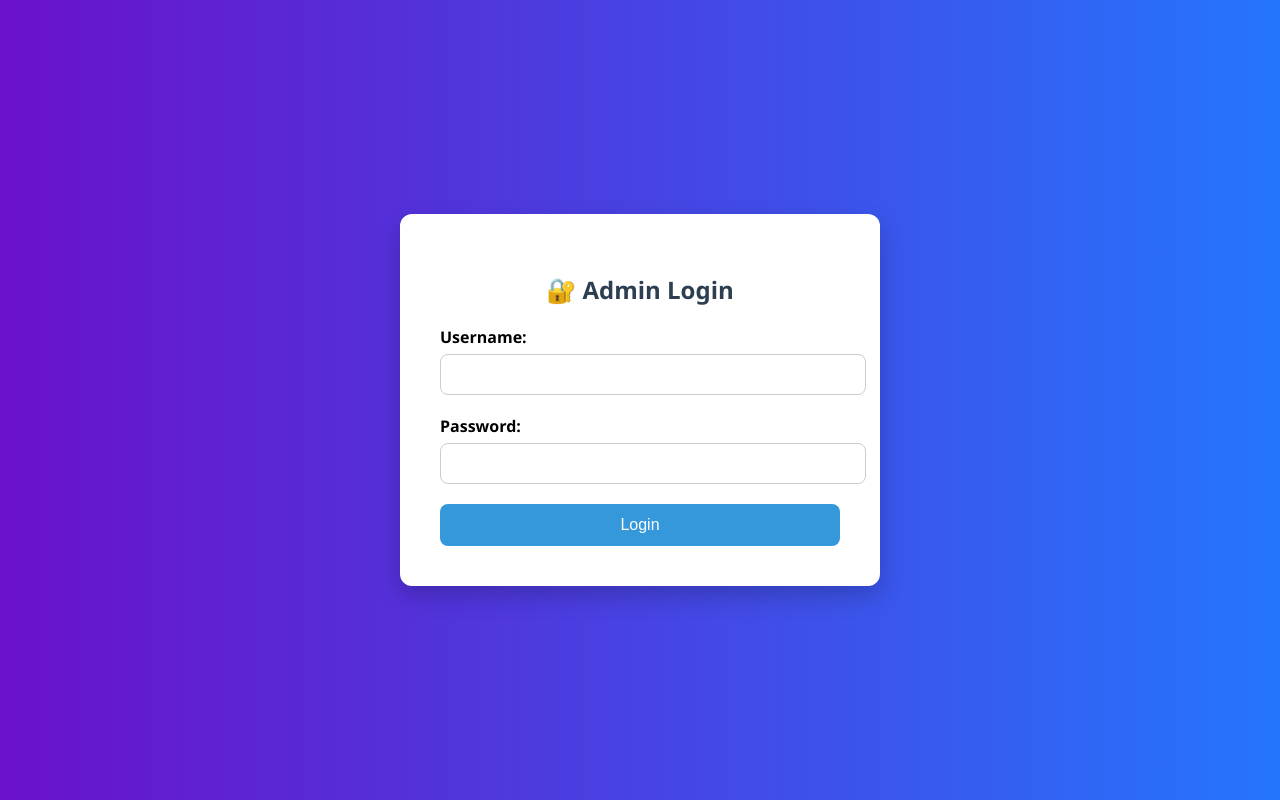
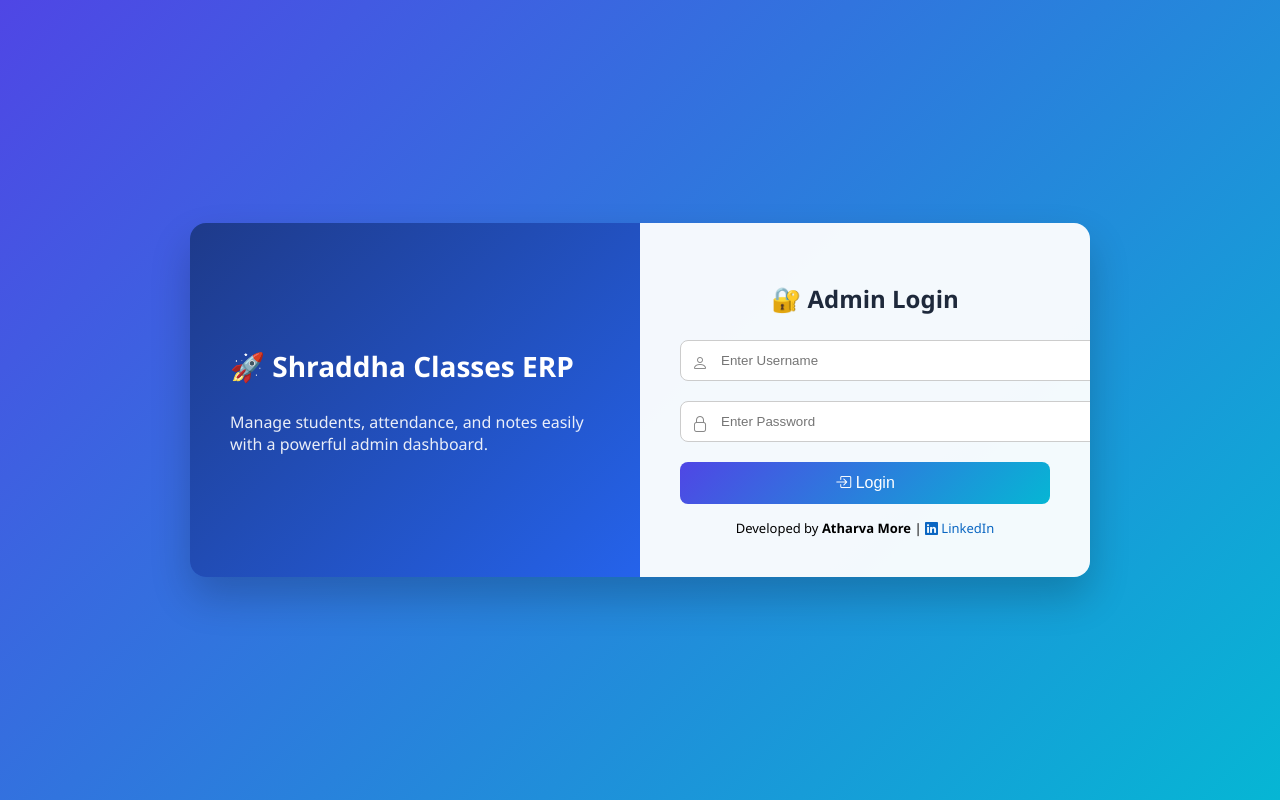
Before and after one commit to Athu998/shraddha_class-portal, a website: page public/admin-login.html in a window 1280 px wide. Drawn offline with nearby package versions, Linux system fonts and the light colour scheme.

Commit message:
admin_login

```diff
--- a/public/admin-login.html
+++ b/public/admin-login.html
@@ -4,94 +4,170 @@
   <meta charset="UTF-8" />
   <title>Admin Login</title>
   <meta name="viewport" content="width=device-width, initial-scale=1.0"/>
+
+  <!-- Icons -->
+  <link href="https://cdn.jsdelivr.net/npm/bootstrap-icons/font/bootstrap-icons.css" rel="stylesheet">
+
   <style>
     body {
       margin: 0;
       font-family: 'Segoe UI', sans-serif;
-      background: linear-gradient(to right, #6a11cb, #2575fc);
+      height: 100vh;
+      background: linear-gradient(135deg, #4f46e5, #06b6d4);
       display: flex;
       justify-content: center;
       align-items: center;
-      height: 100vh;
-      animation: fadeIn 1s ease-in-out;
     }
 
-    .login-box {
-      background-color: white;
+    .login-container {
+      display: flex;
+      width: 900px;
+      max-width: 95%;
+      border-radius: 16px;
+      overflow: hidden;
+      box-shadow: 0 20px 40px rgba(0,0,0,0.2);
+    }
+
+    /* Left Panel */
+    .left-panel {
+      flex: 1;
+      background: linear-gradient(135deg, #1e3a8a, #2563eb);
+      color: white;
       padding: 40px;
-      border-radius: 12px;
-      box-shadow: 0 10px 25px rgba(0,0,0,0.2);
-      width: 100%;
-      max-width: 400px;
-      animation: slideIn 0.6s ease-in-out;
+      display: flex;
+      flex-direction: column;
+      justify-content: center;
+    }
+
+    .left-panel h1 {
+      font-size: 28px;
+      margin-bottom: 10px;
+    }
+
+    .left-panel p {
+      opacity: 0.9;
+    }
+
+    /* Right Panel */
+    .right-panel {
+      flex: 1;
+      background: rgba(255,255,255,0.95);
+      padding: 40px;
     }
 
     h2 {
-      margin-bottom: 20px;
-      color: #2c3e50;
+      margin-bottom: 25px;
       text-align: center;
+      color: #1e293b;
     }
 
-    label {
-      display: block;
-      margin-bottom: 6px;
-      font-weight: bold;
+    .input-group {
+      position: relative;
+      margin-bottom: 20px;
     }
 
-    input[type="text"],
-    input[type="password"] {
+    .input-group i {
+      position: absolute;
+      top: 12px;
+      left: 12px;
+      color: #888;
+    }
+
+    input {
       width: 100%;
-      padding: 12px;
-      margin-bottom: 20px;
+      padding: 12px 12px 12px 40px;
       border: 1px solid #ccc;
       border-radius: 8px;
-      transition: border 0.3s ease;
+      transition: 0.3s;
     }
 
     input:focus {
-      border-color: #3498db;
+      border-color: #4f46e5;
       outline: none;
+      box-shadow: 0 0 0 2px rgba(79,70,229,0.2);
     }
 
     button {
       width: 100%;
       padding: 12px;
-      background-color: #3498db;
+      background: linear-gradient(135deg, #4f46e5, #06b6d4);
+      border: none;
       color: white;
       font-size: 16px;
-      border: none;
       border-radius: 8px;
       cursor: pointer;
-      transition: background-color 0.3s ease;
+      transition: 0.3s;
     }
 
     button:hover {
-      background-color: #2980b9;
+      transform: translateY(-2px);
+      box-shadow: 0 5px 15px rgba(0,0,0,0.2);
     }
 
-    @keyframes fadeIn {
-      from { opacity: 0; }
-      to   { opacity: 1; }
+    .footer {
+      text-align: center;
+      margin-top: 15px;
+      font-size: 13px;
     }
 
-    @keyframes slideIn {
-      from { transform: translateY(30px); opacity: 0; }
-      to   { transform: translateY(0); opacity: 1; }
+    .footer a {
+      color: #0a66c2;
+      text-decoration: none;
+      font-weight: 500;
+    }
+
+    @media(max-width:768px){
+      .login-container {
+        flex-direction: column;
+      }
+      .left-panel {
+        display: none;
+      }
     }
   </style>
 </head>
+
 <body>
-  <div class="login-box">
+
+<div class="login-container">
+
+  <!-- Left Branding -->
+  <div class="left-panel">
+    <h1>🚀 Shraddha Classes ERP</h1>
+    <p>Manage students, attendance, and notes easily with a powerful admin dashboard.</p>
+  </div>
+
+  <!-- Right Login -->
+  <div class="right-panel">
     <h2>🔐 Admin Login</h2>
+
     <form action="/admin/login" method="POST">
-      <label for="username">Username:</label>
-      <input type="text" id="username" name="username" required />
 
-      <label for="password">Password:</label>
-      <input type="password" id="password" name="password" required />
+      <div class="input-group">
+        <i class="bi bi-person"></i>
+        <input type="text" name="username" placeholder="Enter Username" required>
+      </div>
 
-      <button type="submit">Login</button>
+      <div class="input-group">
+        <i class="bi bi-lock"></i>
+        <input type="password" name="password" placeholder="Enter Password" required>
+      </div>
+
+      <button type="submit">
+        <i class="bi bi-box-arrow-in-right"></i> Login
+      </button>
     </form>
+
+    <div class="footer">
+      Developed by <b>Atharva More</b> |
+      <a href="https://www.linkedin.com/in/atharva-more-34a015194/" target="_blank">
+        <i class="bi bi-linkedin"></i> LinkedIn
+      </a>
+    </div>
+
   </div>
+
+</div>
+
 </body>
 </html>
```
